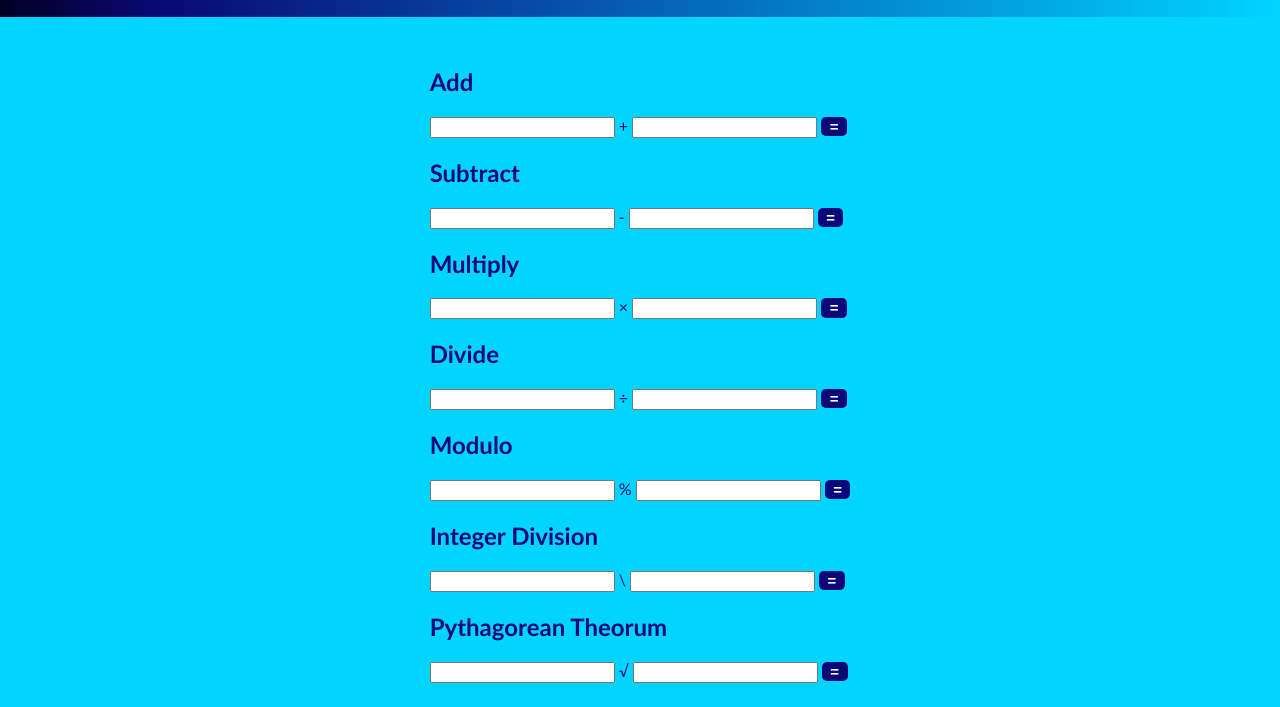
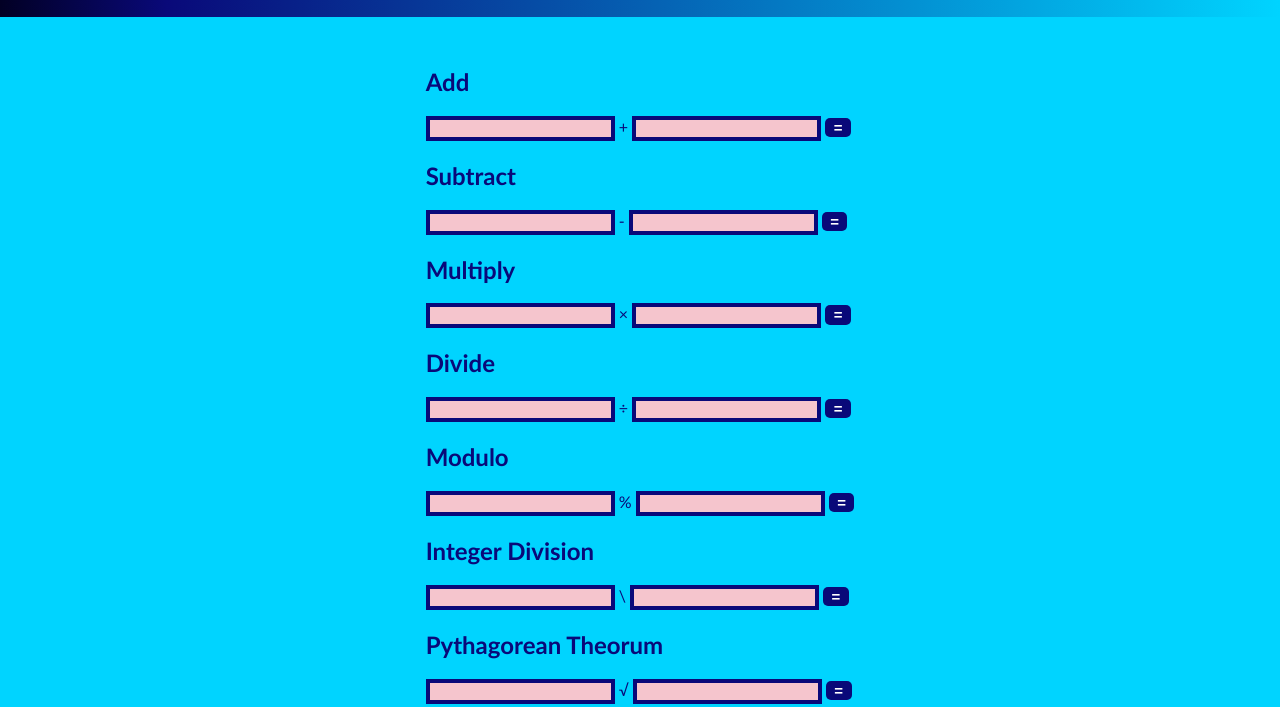
Before and after one commit to emmaegstad/foundations-prep-calculator, a plain HTML site: page index.html in a window 1280 px wide. Shown: the part 93-800 px from the top of the page. Drawn offline with Linux system fonts and the light colour scheme.

Commit message:
added text input styling

```diff
--- a/styles/style.css
+++ b/styles/style.css
@@ -37,6 +37,12 @@ header {
   color: white;
 }
 
+input {
+  border: 4px solid #090979;
+  background-color: rgb(245, 197, 205);
+
+}
+
 button {
   font-family: Arial, Helvetica, sans-serif;
   font-weight: bolder;
```
